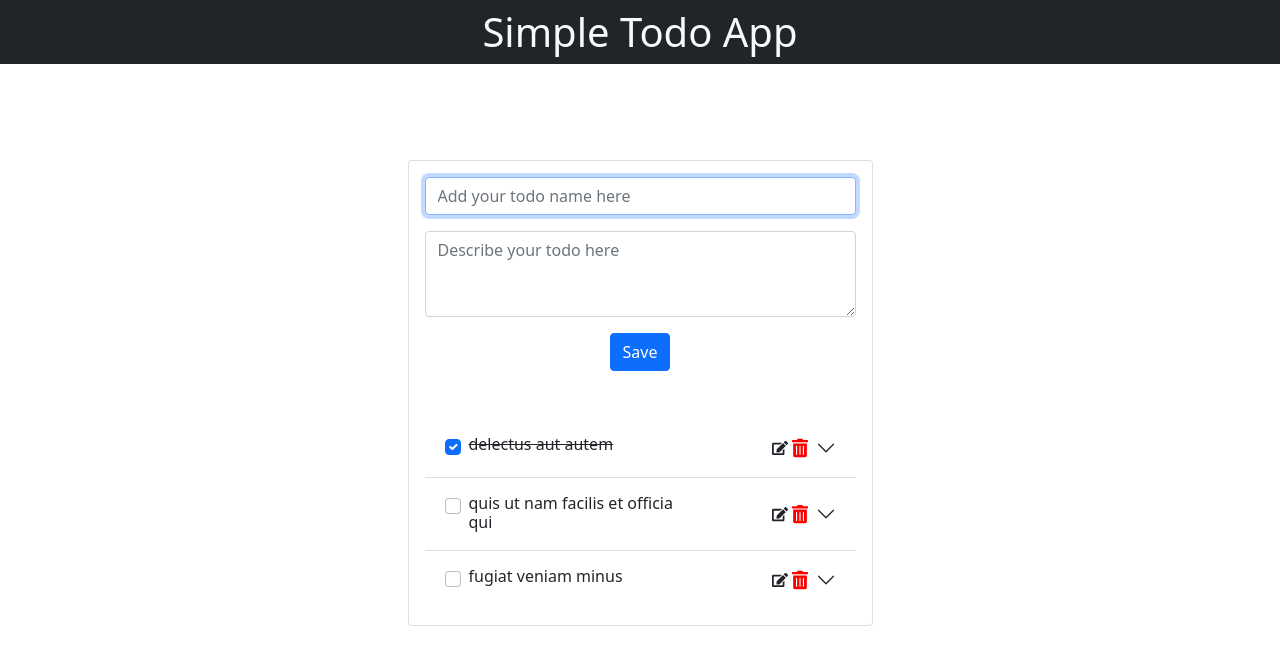
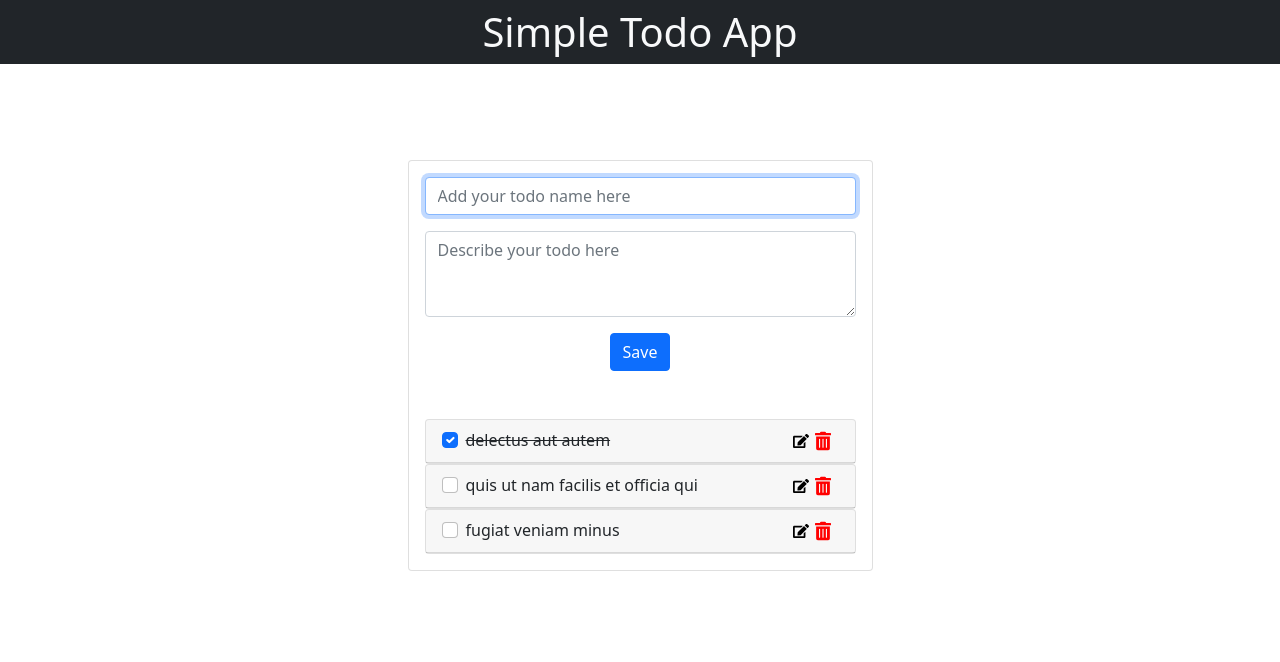
Before and after one commit to giovanizanetti/Drag-and-drop-todo-app, a React (Create React App) app: page / in a window 1280 px wide. Shown: the top 662 px of the page. Built offline with nearby package versions, Linux system fonts and the light colour scheme.

Commit message:
implemetn drag and drop

```diff
--- a/package.json
+++ b/package.json
@@ -9,7 +9,9 @@
     "axios": "^0.22.0",
     "bootstrap": "^5.1.2",
     "react": "^17.0.2",
+    "react-beautiful-dnd": "^13.1.0",
     "react-bootstrap": "^2.0.0-rc.0",
+    "react-dnd": "^14.0.4",
     "react-dom": "^17.0.2",
     "react-icons": "^4.3.1",
     "react-scripts": "4.0.3",
--- a/src/App.css
+++ b/src/App.css
@@ -8,11 +8,12 @@
 .App {
   text-align: center;
 }
-.min-width-30 {
-  min-width: 30%;
-}
 .flex-end-center-align {
   display: flex;
   justify-content: flex-end;
   align-items: center;
 }
+.customtoggle {
+  border: 0;
+  background: none;
+}
--- a/src/components/TodoDetails/TodoDetails.js
+++ b/src/components/TodoDetails/TodoDetails.js
@@ -1,4 +1,4 @@
-import { Accordion, Form } from 'react-bootstrap'
+import { Form } from 'react-bootstrap'
 import { useRef } from 'react'
 import { useEffect } from 'react'
 
@@ -6,18 +6,25 @@ const TodoDetails = (props) => {
   const {
     todo: { name, description, id },
     handleUpdate,
+    show,
   } = props
 
   const inputRef = useRef()
+
   useEffect(() => {
-    inputRef.current[0].focus()
-  }, [])
+    show && setTimeout(() => inputRef.current.focus(), 100)
+  }, [show])
 
   return (
-    <Accordion.Body>
-      <Form ref={inputRef} className='p-2'>
-        <Form.Group ref={inputRef} className='mb-3' controlId='exampleForm.ControlInput1'>
-          <Form.Control className='p-2' onChange={(e) => handleUpdate(e, id, 'name')} type='text' value={name} />
+    <Form className='p-2'>
+      <Form.Group className='mb-3'>
+        <Form.Control
+          ref={inputRef}
+          className='p-2'
+          onChange={(e) => handleUpdate(e, id, 'name')}
+          type='text'
+          value={name}
+        />
       </Form.Group>
       <Form.Group className='mb-3' controlId='exampleForm.ControlTextarea1'>
         <Form.Control
@@ -28,7 +35,6 @@ const TodoDetails = (props) => {
         />
       </Form.Group>
     </Form>
-    </Accordion.Body>
   )
 }
 export default TodoDetails
--- /dev/null
+++ b/src/components/TodoItem/CustomAccordionToggle.js
@@ -0,0 +1,15 @@
+import { useAccordionButton } from 'react-bootstrap'
+
+function CustomAccordionToggle({ children, eventKey, handleShow }) {
+  const decoratedOnClick = useAccordionButton(eventKey, () => {
+    handleShow()
+  })
+
+  return (
+    <button type='button' className='customtoggle' onClick={decoratedOnClick}>
+      {children}
+    </button>
+  )
+}
+
+export default CustomAccordionToggle
--- a/src/components/TodoItem/TodoItem.js
+++ b/src/components/TodoItem/TodoItem.js
@@ -1,17 +1,23 @@
-import { Form, Accordion } from 'react-bootstrap'
+import { Form, Accordion, Card } from 'react-bootstrap'
 import { FaTrashAlt, FaEdit } from 'react-icons/fa'
-import { useState } from 'react'
+import { useState, useEffect } from 'react'
 
 import TodoDetails from '../TodoDetails/TodoDetails'
+import CustomAccordionToggle from './CustomAccordionToggle'
 
-const TodoItem = ({ todo, handleCompleted, handleDelete, handleUpdate }) => {
+const TodoItem = ({ todo, handleCompleted, handleDelete, handleUpdate, provided }) => {
+  const { innerRef, draggableProps, dragHandleProps } = provided || {}
   const [show, setShow] = useState(false)
+
+  useEffect(() => {
+    setShow(false)
+  }, [show])
 
   const label = todo.completed ? <del title='completed'>{todo.name}</del> : todo.name
 
   return (
-    <Accordion.Item eventKey={todo.id}>
-      <Accordion.Header className='p-0' onClick={() => setShow(!show)}>
+    <Card ref={innerRef} {...draggableProps} {...dragHandleProps}>
+      <Card.Header>
         <div title='todo' className='d-flex justify-content-between w-100'>
           <Form.Check
             onClick={(e) => {
@@ -24,14 +30,23 @@ const TodoItem = ({ todo, handleCompleted, handleDelete, handleUpdate }) => {
             checked={todo.completed}
             onChange={(e) => handleUpdate(e, todo.id, 'completed')}
           />
-          <div className='pointer w-auto px-2 min-width-30 d-flex flex-end-center-align'>
-            <FaEdit className='mx-1 h-100' title='show-todo-details' />
+          <div className='pointer w-auto px-2 d-flex flex-end-center-align'>
+            <CustomAccordionToggle handleShow={() => setShow(!show)} eventKey={todo.id}>
+              <FaEdit className='h-100 mb-1' title='show-todo-details' />
+            </CustomAccordionToggle>
+
             <FaTrashAlt className='ml-1 h-100' title='delete-todo' onClick={() => handleDelete(todo.id)} color='red' />
           </div>
         </div>
-      </Accordion.Header>
-      {show && <TodoDetails todo={todo} handleUpdate={handleUpdate} />}
-    </Accordion.Item>
+      </Card.Header>
+      {
+        <Accordion.Collapse eventKey={todo.id}>
+          <Card.Body>
+            <TodoDetails show={show} todo={todo} handleUpdate={handleUpdate} />
+          </Card.Body>
+        </Accordion.Collapse>
+      }
+    </Card>
   )
 }
 export default TodoItem
--- a/src/components/TodoList/TodoList.js
+++ b/src/components/TodoList/TodoList.js
@@ -1,4 +1,5 @@
 import { Card, Accordion } from 'react-bootstrap'
+import { DragDropContext, Droppable, Draggable } from 'react-beautiful-dnd'
 import { TODOS } from '../../config/constants'
 import { useLocalStorage } from '../../hooks/useLocalStorege'
 import { initialTodos } from '../../initialdata'
@@ -9,45 +10,70 @@ import TodoItem from '../TodoItem/TodoItem'
 const TodoList = () => {
   const [todos, setTodos] = useLocalStorage(TODOS, initialTodos)
 
-  const handleCompleted = (id) => {
-    let indexToUpdate = todos.findIndex((todo) => todo.id === id)
-    const updatedTodos = [...todos]
-    updatedTodos[indexToUpdate].completed = !updatedTodos[indexToUpdate].completed
-    setTodos(updatedTodos)
-  }
   const handleUpdate = (e, id, field) => {
-    let indexToUpdate = todos.findIndex((todo) => todo.id === id)
-    const updatedTodos = [...todos]
-    const newValue = field === 'completed' ? !updatedTodos[indexToUpdate].completed : e.target.value
-    updatedTodos[indexToUpdate][field] = newValue
+    let updatedTodos
+    const indexToUpdate = todos.findIndex((todo) => todo.id === id)
+    const items = [...todos]
+    const toggleDone = !items[indexToUpdate].completed
+    const newValue = field === 'completed' ? toggleDone : e.target.value
+    items[indexToUpdate][field] = newValue
+    updatedTodos = items
     setTodos(updatedTodos)
   }
 
   const handleAddTodo = (todo) => {
     setTodos((prevTodos) => [...prevTodos, todo])
   }
+
   const handleDelete = (id) => {
     const filteredTodos = todos.filter((todo) => todo.id !== id)
     setTodos(filteredTodos)
   }
+
+  const handleDragEnd = (result) => {
+    let updatedTodos
+    const items = [...todos]
+    const [reorderedItem] = items.splice(result.source.index, 1)
+    items.splice(result.destination.index, 0, reorderedItem)
+    updatedTodos = items
+    setTodos(updatedTodos)
+  }
+
   return (
     <Card className='mx-auto my-5 w-md-50'>
       <Card.Body>
         <AddTodo addTodo={(todo) => handleAddTodo(todo)} />
+        <DragDropContext onDragEnd={handleDragEnd}>
+          <Droppable droppableId='"droppable-todos' type='TODO'>
+            {(provided) => {
+              return (
+                <div {...provided.droppableProps} ref={provided.innerRef}>
                   <Accordion defaultActiveKey='0' flush={true}>
                     {todos &&
-            todos.map((todo) => {
+                      todos.map((todo, index) => {
+                        return (
+                          <Draggable key={todo.id} draggableId={todo.id.toString()} index={index}>
+                            {(provided) => {
                               return (
                                 <TodoItem
-                  key={todo.id}
-                  handleCompleted={handleCompleted}
+                                  provided={provided}
+                                  // innerRef={provided.innerRef}
                                   handleDelete={handleDelete}
                                   handleUpdate={handleUpdate}
                                   todo={todo}
                                 />
                               )
+                            }}
+                          </Draggable>
+                        )
                       })}
                   </Accordion>
+                  {provided.placeholder}
+                </div>
+              )
+            }}
+          </Droppable>
+        </DragDropContext>
       </Card.Body>
     </Card>
   )
```
Also changed, not shown: src/components/TodoItem/todoitemcopy.js (added, +37 -0 lines), 1 other file (tests, documents, lock files or other folders). Lines whose indentation alone changed are shown as unchanged.
